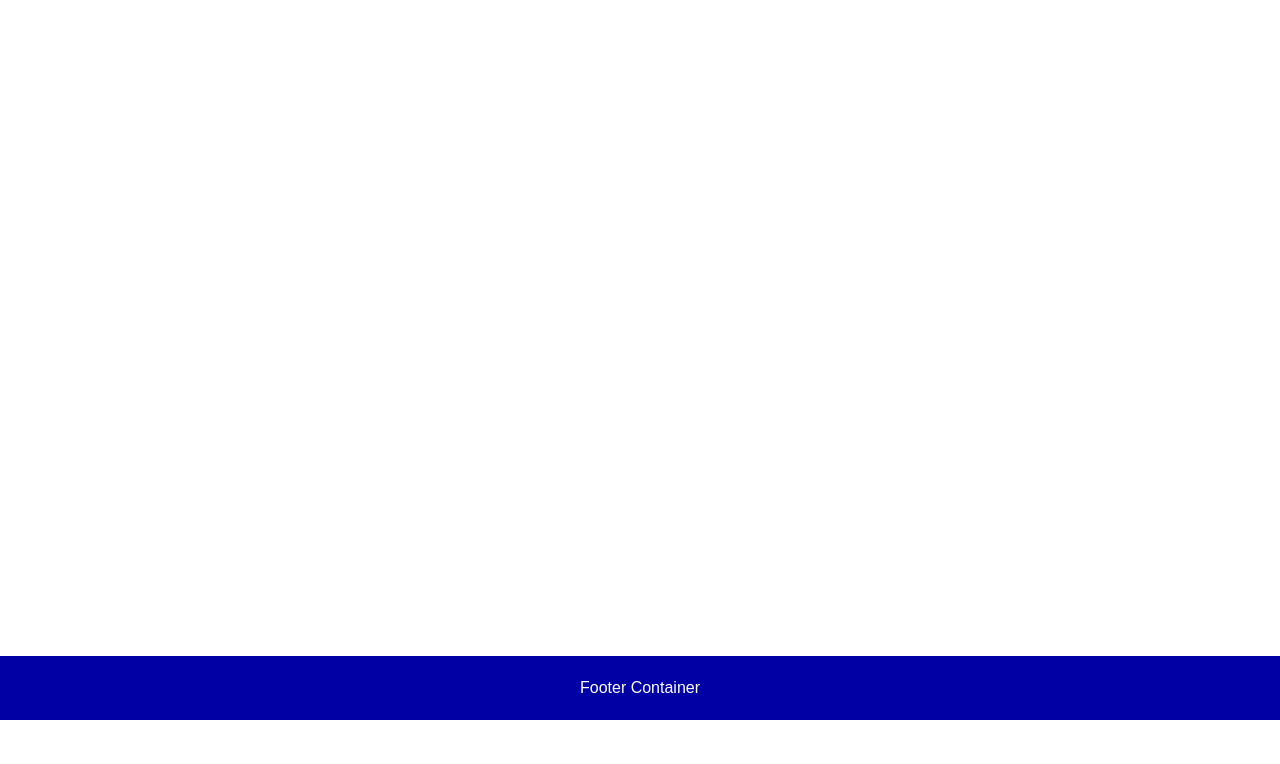
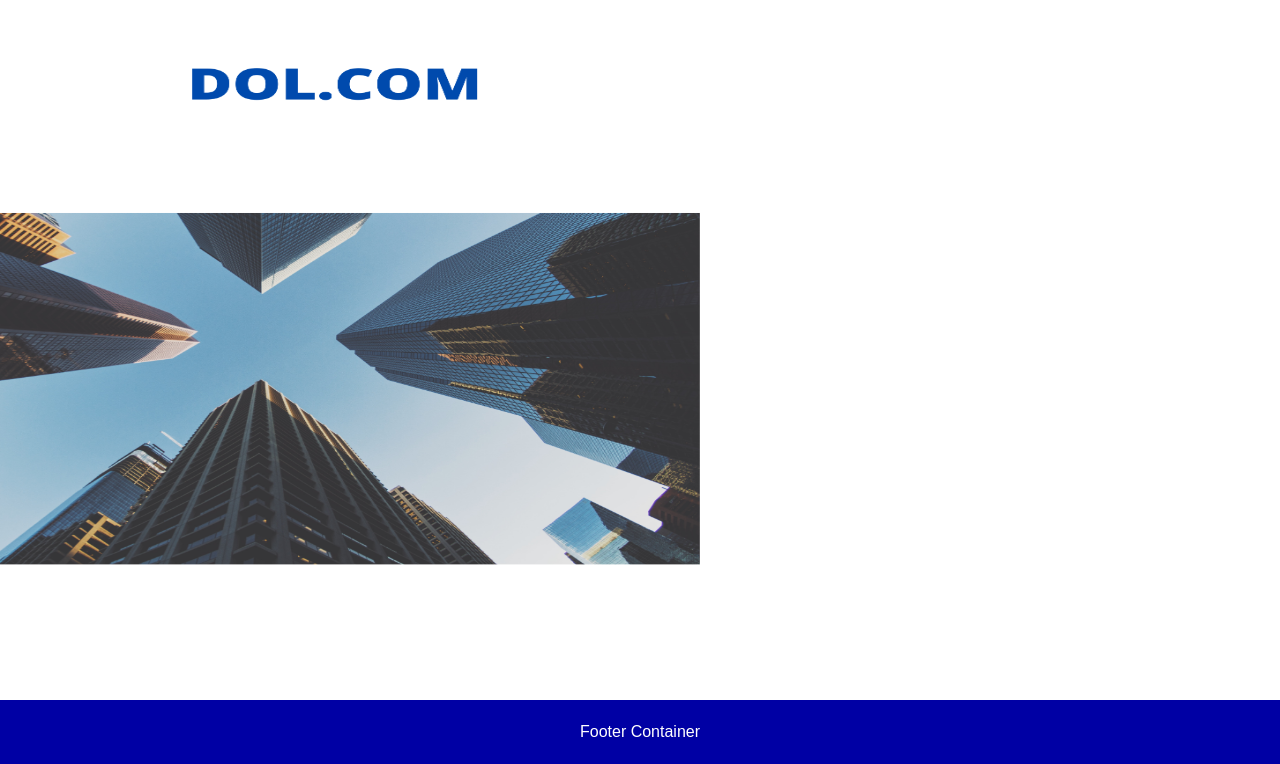
Before and after one commit to NouamanGuendoul/project-3, a PHP site: page /home.php in a window 1280 px wide. Shown: the part 80-844 px from the top of the page. Before the commit the page ends 800 px from the top, so only its background shows below. Run offline with PHP 8.4, Linux system fonts and the light colour scheme.

Commit message:
home pic added

```diff
--- a/webpage/home.php
+++ b/webpage/home.php
@@ -1,7 +1,7 @@
 <link rel="stylesheet" href="./navbar/menu.css?v=<?php echo time(); ?>">
 
 <body>
-
+    <!-- navbar -->
     <nav>
         <ul id="nav-list">
             <li id="logo-li"><a href="./home.php"><img src="./img/dol.com-logo.png" alt="logo"  id="logo-img"></a></li>
@@ -13,7 +13,8 @@
             <li class="nav-li"><a href="./inlog/login.php">Log In</a></li>
         </ul>
     </nav>
+    <img src="./img/DOL.COM.png" alt="dol.com" height="700px" width="700px">
 
-    <footer id="footerbalk">Footer Container</footer>
-
+    <!-- footer -->
+    <footer id="footerbalk"> Footer Container</footer>
 </body>
```
Also changed, not shown: webpage/img/DOL.COM.png (added).
